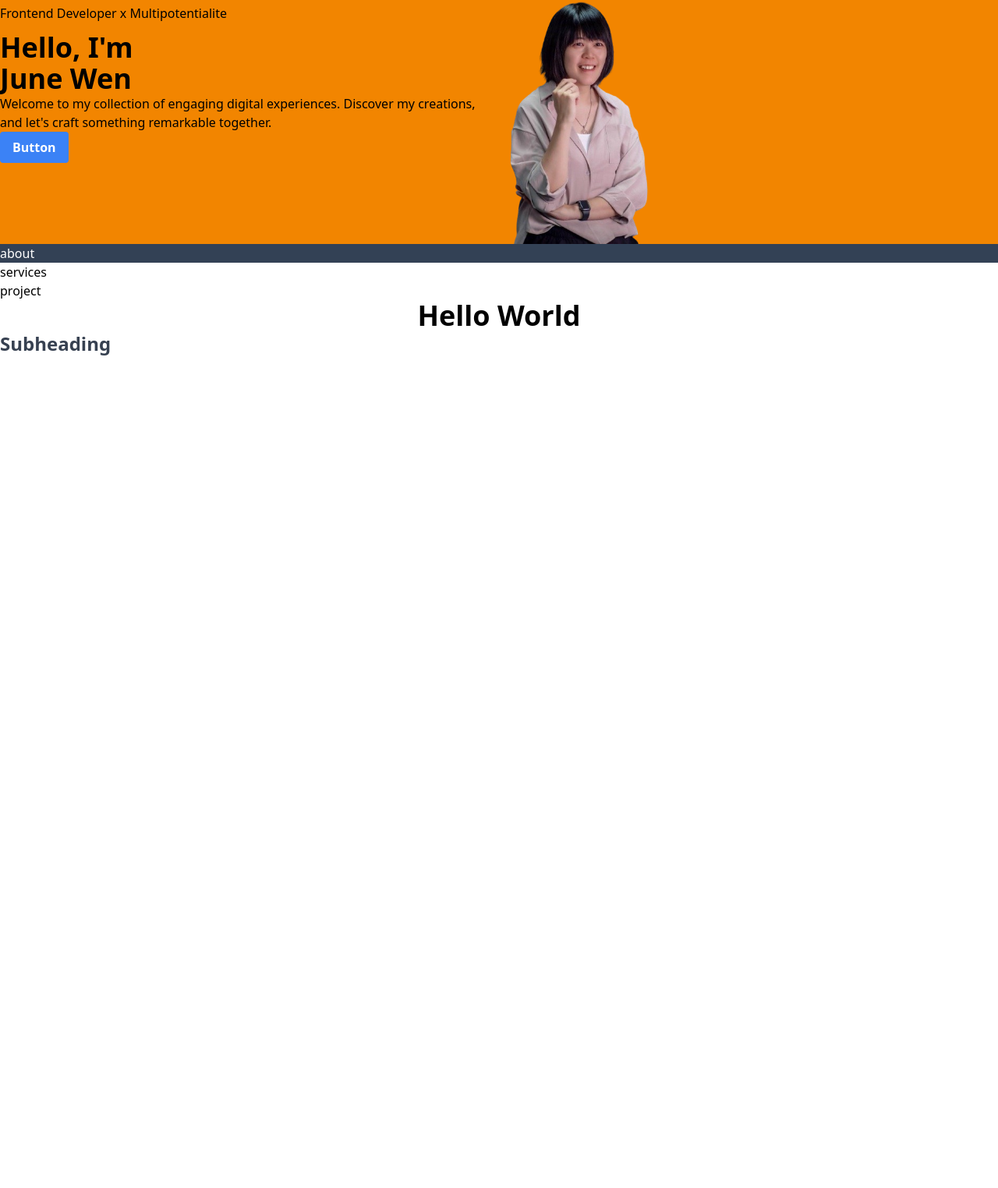
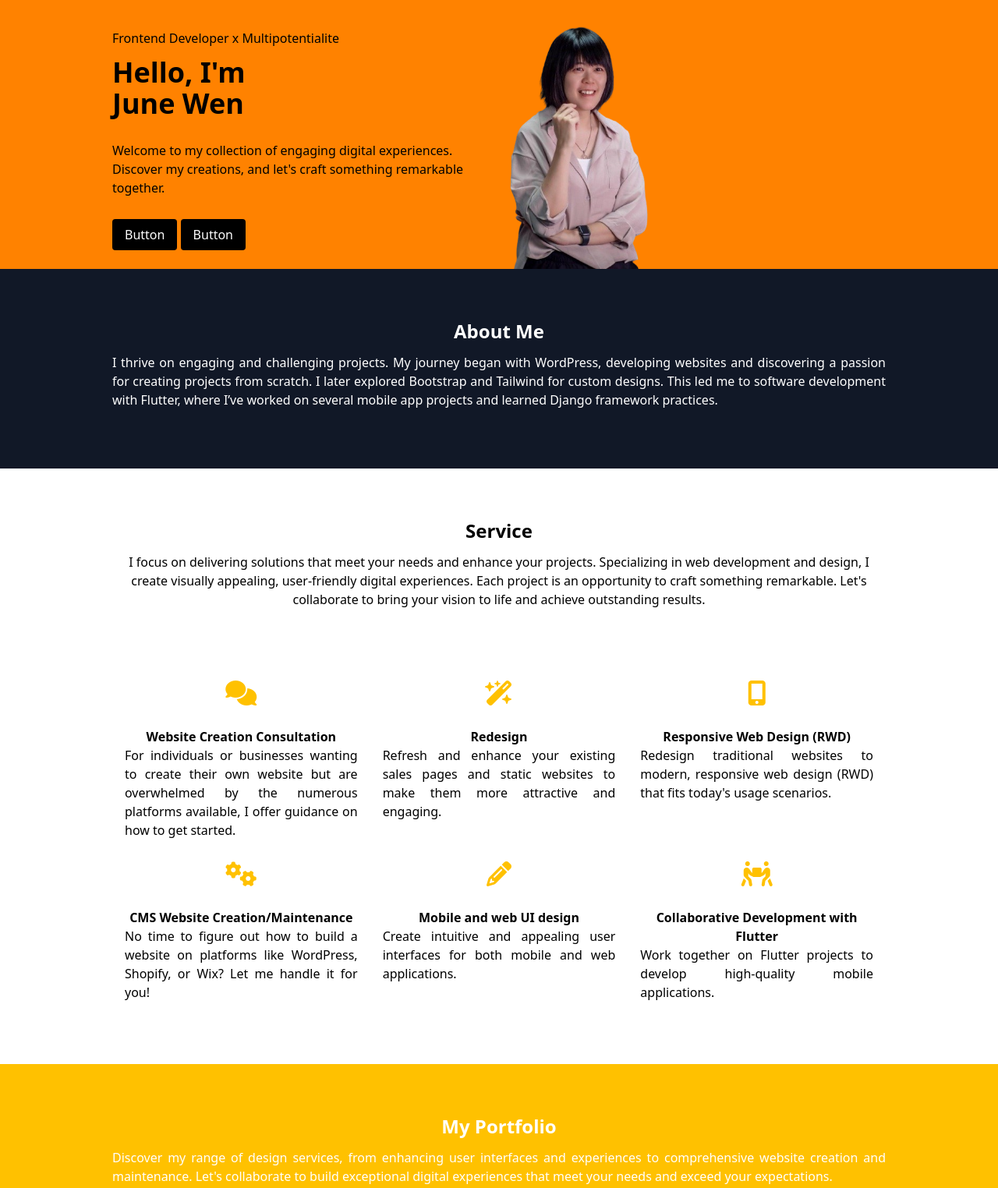
Before and after one commit to WenJenChun/junew-portfolio, a website built with Vite: page index.html in a window 1280 px wide. Shown: the part 67-1591 px from the top of the page at 78% size. Before the commit the page ends 800 px from the top, so only its background shows below. Built offline with nearby package versions, Linux system fonts and the light colour scheme.

Commit message:
add some content

```diff
--- a/index.html
+++ b/index.html
@@ -2,12 +2,12 @@
 <html lang="en">
   <head>
     <meta charset="UTF-8" />
-    <link rel="icon" type="image/svg+xml" href="/vite.svg" />
+    <link rel="icon" type="image/svg+xml" href="/public/junew.png" />
     <meta name="viewport" content="width=device-width, initial-scale=1.0" />
-    <title>Vite App</title>
+    <title>June Wen</title>
   </head>
   <body>
-    <header class=" bg-jOrange">
+    <header class="bg-jOrange py-4">
       <nav class="flex justify-between space-x-4 container mx-auto">
         <img src="./public/junew.png" alt="" class="h-12">
         <div class="flex content-center">
@@ -18,20 +18,26 @@
         </div>
       </nav>
     </header>
+    <!-- header -->
     <div class="bg-jOrange">
-      <div class="container mx-auto pt-3 bg-jOrange">
+      <div class="container mx-auto pt-3 bg-jOrange px-36">
         <div class="flex">
           <div class="basis-1/2">
             <p class="font-light my-3">Frontend Developer x Multipotentialite</p>
             <h1 class="font-bold text-4xl">Hello, I'm<br> June Wen</h1>
-            <p>Welcome to my collection of engaging digital experiences. Discover my creations, and let's craft something remarkable together.</p>
-
-            <button class="btn btn-blue">
+            <p class="my-7">Welcome to my collection of engaging digital experiences. Discover my creations, and let's craft something remarkable together.</p>
+           <div class="my-3">
+            <button class="btn btn-black">
               Button
             </button>
+            <button class="btn btn-black">
+              Button
+            </button>
+           </div>
+
 
           </div>
-          <div>
+          <div class="justify-self-center">
             <img src="./public/june2.png" alt="" class="h-80">
           </div>
 
@@ -39,14 +45,95 @@
       </div>
     </div>
 
+    <!-- about me -->
+    <div class="bg-gray-900 py-16">
+      <div class="container mx-auto text-white text-center px-36">
+        <h2 class="text-2xl font-bold">About Me</h2>
+        <p class="font-light my-3 text-justify">
+          I thrive on engaging and challenging projects. My journey began with WordPress, developing websites and discovering a passion for creating projects from scratch. I later explored Bootstrap and Tailwind for custom designs. This led me to software development with Flutter, where I’ve worked on several mobile app projects and learned Django framework practices.
+        </p>
+      </div>
+    </div>
+    <!-- service -->
+    <div class="container mx-auto py-16">
+      <div class="container mx-auto text-center px-36">
+        <h2 class="text-2xl font-bold">Service</h2>
+        <p class="font-light my-3 text-center">
+          I focus on delivering solutions that meet your needs and enhance your projects. Specializing in web development and design, I create visually appealing, user-friendly digital experiences. Each project is an opportunity to craft something remarkable. Let's collaborate to bring your vision to life and achieve outstanding results.</p>
+        <div class="flex flex-wrap mt-20">
 
+          <div class="p-4 w-1/3">
+            <i class="fa-solid fa-comments fa-2xl" style="color: #ffc100"></i>
+            <h4 class="mt-8  font-bold">Website Creation Consultation</h4>
+            <p class="font-light text-justify">For individuals or businesses wanting to create their own website but are overwhelmed by the numerous platforms available, I offer guidance on how to get started.</p>
+          </div>
 
-    <div class="bg-slate-700 text-white">about</div>
-    <div>services</div>
-    <div>project</div>
-    <h1 class="text-4xl font-bold text-center">Hello World</h1>
-<h2 class="text-2xl font-semibold text-gray-700">Subheading</h2>
+          <div class="p-4 w-1/3">
+            <i class="fa-solid fa-wand-magic-sparkles fa-2xl" style="color: #ffc100"></i>
+            <h4 class="mt-8  font-bold">Redesign</h4>
+            <p class="font-light text-justify">Refresh and enhance your existing sales pages and static websites to make them more attractive and engaging.</p>
+          </div>
+
+          <div class="p-4 w-1/3">
+            <i class="fa-solid fa-mobile-screen-button fa-2xl" style="color: #ffc100"></i>
+            <h4 class="mt-8  font-bold">Responsive Web Design (RWD)</h4>
+            <p class="font-light text-justify">Redesign traditional websites to modern, responsive web design (RWD) that fits today's usage scenarios.</p>
+          </div>
+
+          <div class="p-4 w-1/3">
+            <i class="fa-solid fa-cogs fa-2xl" style="color: #ffc100"></i>
+            <h4 class="mt-8 font-bold">CMS Website Creation/Maintenance</h4>
+            <p class="font-light text-justify">No time to figure out how to build a website on platforms like WordPress, Shopify, or Wix? Let me handle it for you!</p>
+          </div>
+
+          <div class="p-4 w-1/3">
+            <i class="fa-solid fa-pencil fa-2xl" style="color: #ffc100"></i>
+            <h4 class="mt-8 font-bold">Mobile and web UI design</h4>
+            <p class="font-light text-justify">Create intuitive and appealing user interfaces for both mobile and web applications.
+            </p>
+          </div>
+
+          <div class="p-4 w-1/3">
+            <i class="fa-solid fa-people-carry-box fa-2xl"  style="color: #ffc100"></i>
+            <h4 class="mt-8 font-bold">Collaborative Development with Flutter</h4>
+            <p class="font-light text-justify">Work together on Flutter projects to develop high-quality mobile applications.
+            </p>
+          </div>
+
+        </div>
+      </div>
+    </div>
+    <!-- portfolio -->
+    <div class="py-16" style="background-color: #ffc100;">
+      <div class="container mx-auto text-white text-center px-36">
+        <h2 class="text-2xl font-bold">My Portfolio</h2>
+        <p class="font-light my-3 text-justify">
+          Discover my range of design services, from enhancing user interfaces and experiences to comprehensive website creation and maintenance. Let's collaborate to build exceptional digital experiences that meet your needs and exceed your expectations.
+        </p>
+      </div>
+    </div>
+    <div class="py-16" style="background-color: #F7F7F7;">
+      <div class="container mx-auto text-center px-36">
+        <p>images here</p>
+      </div>
+
+    </div>
+
+    <!-- get in touch -->
+    <div class="py-16" style="background-color: white">
+      <div class="container mx-auto text-center px-36">
+        <h2 class="text-2xl font-bold mb-8">Get in touch</h2>
+        <i class="fa-solid fa-envelope"></i> wenrenjune@gmail.com
+
+      </div>
+    </div>
+    <footer class="bg-jBlack py-8">
+      <p class="text-white text-center">© JUNEW 2024</p>
+
+    </footer>
 
     <script type="module" src="/main.js"></script>
+    <script src="https://kit.fontawesome.com/ed35b1b942.js" crossorigin="anonymous"></script>
+
   </body>
 </html>
--- a/src/styles.css
+++ b/src/styles.css
@@ -13,11 +13,11 @@
     }
   }
   .btn {
-    @apply font-bold py-2 px-4 rounded;
+    @apply font-medium py-2 px-4 rounded;
   }
-  .btn-blue {
-    @apply bg-blue-500 text-white;
+  .btn-black {
+    @apply bg-black text-white;
   }
-  .btn-blue:hover {
-    @apply bg-blue-700;
+  .btn-black:hover {
+    @apply bg-white text-black;
   }
--- a/tailwind.config.js
+++ b/tailwind.config.js
@@ -9,7 +9,9 @@ module.exports = {
       colors: {
         transparent: 'transparent',
         current: 'currentColor',
-        jOrange: '#F28500'
+        jOrange: '#ff8200',
+        jBlack: '#1F1F1F',
+        jAmber: '#ffc100'
       },
     },
   },
```
